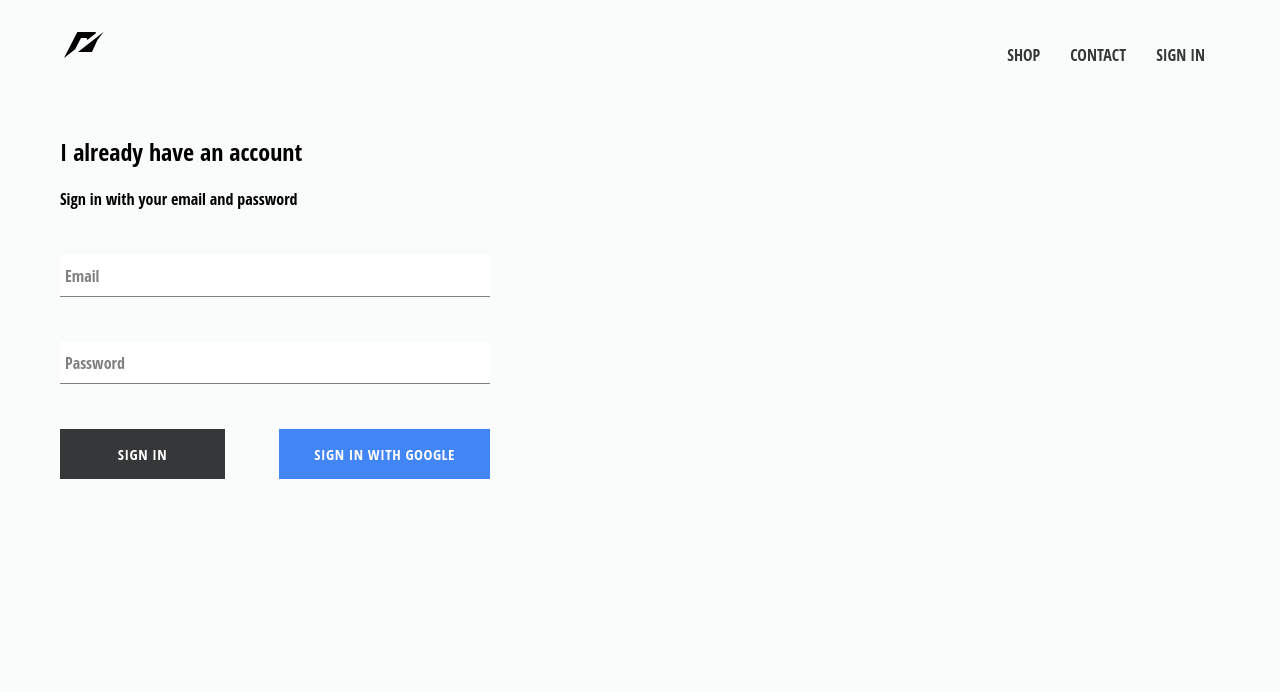
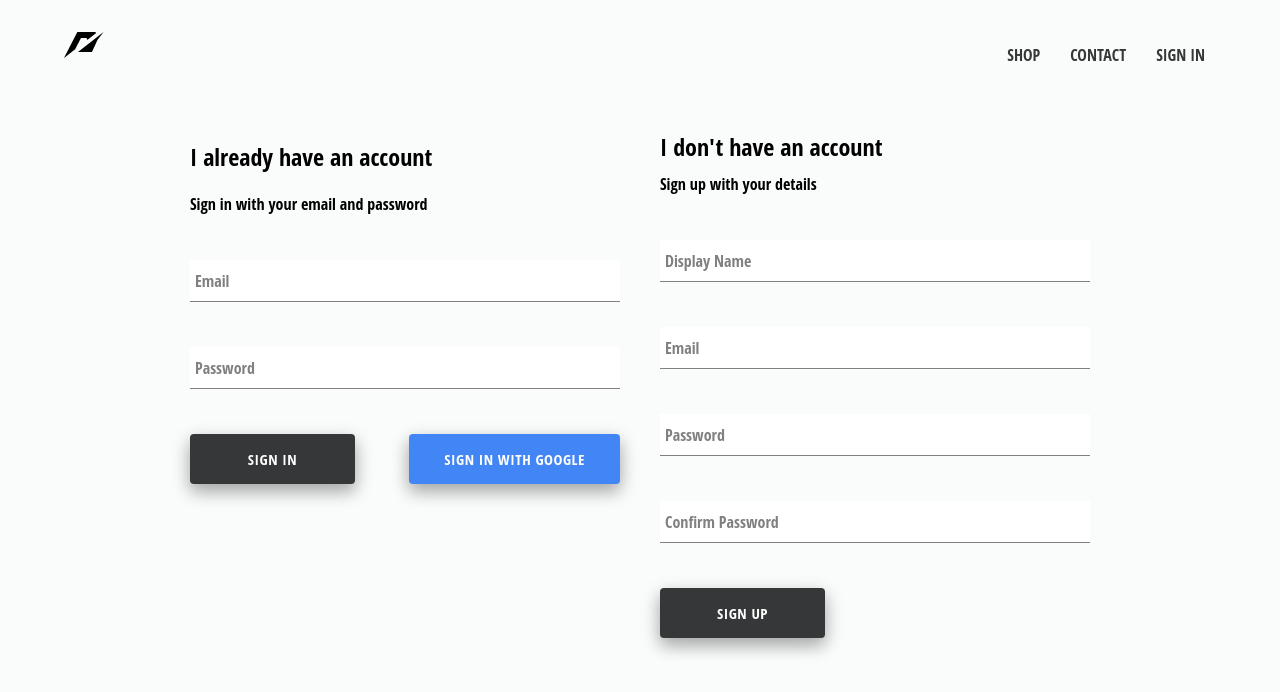
Before and after one commit to Princekelsey/fast_sales_ecommerce, a React (Create React App) app: page /signin in a window 1280 px wide. Shown: the top 692 px of the page. Built offline with nearby package versions, Linux system fonts and the light colour scheme; no server answers.

Commit message:
added sign up component and also added firebase database and auth

```diff
--- a/src/App.js
+++ b/src/App.js
@@ -4,7 +4,7 @@
 import Shop from "./Pages/shop/Shop";
 import Header from "./Components/header/Header";
 import SignInAndSignUp from "./Pages/signAndSignUp/SignInAndSignUp";
-import { auth } from "./firebase/firebase.utils";
+import { auth, createUserProfileDocument } from "./firebase/firebase.utils";
 
 import "./App.css";
 
@@ -13,14 +13,24 @@
 
   useEffect(() => {
     let unsubscribeFromAuth = null;
-    unsubscribeFromAuth = auth.onAuthStateChanged(user => {
-      setCurrentUser(user);
-      console.log(user);
+    unsubscribeFromAuth = auth.onAuthStateChanged(async userAuth => {
+      if (userAuth) {
+        const userRef = await createUserProfileDocument(userAuth);
+        userRef.onSnapshot(snapShot => {
+          setCurrentUser({
+            id: snapShot.id,
+            ...snapShot.data()
+          });
+        });
+      }
+      setCurrentUser(userAuth);
     });
     return () => {
       unsubscribeFromAuth();
     };
-  }, [currentUser]);
+  }, []);
+
+  console.log(currentUser);
 
   return (
     <div>
--- a/src/Components/customButton/customButton.style.scss
+++ b/src/Components/customButton/customButton.style.scss
@@ -12,6 +12,8 @@
   font-family: "Open Sans Condensed";
   font-weight: bolder;
   border: none;
+  border-radius: 4px;
+  box-shadow: 0 8px 16px 0 rgba(0, 0, 0, 0.2), 0 6px 20px 0 rgba(0, 0, 0, 0.19);
   cursor: pointer;
 
   &:hover {
--- /dev/null
+++ b/src/Components/signUp/SignUp.js
@@ -0,0 +1,87 @@
+import React, { useState } from "react";
+import FormInput from "../formInput/FormInput";
+import CustomButton from "../customButton/CustomButton";
+import { auth, createUserProfileDocument } from "../../firebase/firebase.utils";
+
+import "./signUp.style.scss";
+
+const initialState = {
+  displayName: "",
+  email: "",
+  password: "",
+  confirmPassword: ""
+};
+
+const SignUp = () => {
+  const [newUser, setNewUser] = useState(initialState);
+
+  const handleSubmit = async event => {
+    event.preventDefault();
+    const { displayName, email, password, confirmPassword } = newUser;
+
+    if (password !== confirmPassword) {
+      alert("Password must match");
+      return;
+    }
+
+    try {
+      const { user } = await auth.createUserWithEmailAndPassword(
+        email,
+        password
+      );
+      await createUserProfileDocument(user, { displayName });
+      setNewUser(initialState);
+    } catch (error) {
+      console.log(error);
+    }
+  };
+
+  const handleChange = event => {
+    const { value, name } = event.target;
+    setNewUser({ ...newUser, [name]: value });
+  };
+
+  return (
+    <div className="sign-up">
+      <h2 className="title">I don't have an account</h2>
+      <span>Sign up with your details</span>
+      <form className="sign-up-form" onSubmit={handleSubmit}>
+        <FormInput
+          type="text"
+          name="displayName"
+          value={newUser.displayName}
+          onChange={handleChange}
+          label="Display Name"
+          required
+        />
+        <FormInput
+          type="email"
+          name="email"
+          value={newUser.email}
+          onChange={handleChange}
+          label="Email"
+          required
+        />
+        <FormInput
+          type="password"
+          name="password"
+          value={newUser.password}
+          onChange={handleChange}
+          label="Password"
+          required
+        />
+        <FormInput
+          type="password"
+          name="confirmPassword"
+          value={newUser.confirmPassword}
+          onChange={handleChange}
+          label="Confirm Password"
+          required
+        />
+        <CustomButton type="submit">Sign Up</CustomButton>
+      </form>
+    </div>
+  );
+};
+
+export default SignUp;
--- /dev/null
+++ b/src/Components/signUp/signUp.style.scss
@@ -0,0 +1,9 @@
+.sign-up {
+  display: flex;
+  flex-direction: column;
+  width: 430px;
+
+  .title {
+    margin: 10px 0;
+  }
+}
--- a/src/Pages/signAndSignUp/SignInAndSignUp.js
+++ b/src/Pages/signAndSignUp/SignInAndSignUp.js
@@ -1,5 +1,6 @@
 import React from "react";
 import SignIn from "../../Components/signIn/SignIn";
+import SignUp from "../../Components/signUp/SignUp";
 
 import "./signInAndSignUp.style.scss";
 
@@ -7,6 +8,7 @@
   return (
     <div className="sign-in-and-sign-up">
       <SignIn />
+      <SignUp />
     </div>
   );
 };
--- a/src/Pages/signAndSignUp/signInAndSignUp.style.scss
+++ b/src/Pages/signAndSignUp/signInAndSignUp.style.scss
@@ -0,0 +1,6 @@
+.sign-in-and-sign-up {
+  display: flex;
+  justify-content: space-between;
+  width: 900px;
+  margin: 30px auto;
+}
--- a/src/firebase/firebase.utils.js
+++ b/src/firebase/firebase.utils.js
@@ -13,6 +13,27 @@
   measurementId: "G-48FTRZQZ4J"
 };
 
+export const createUserProfileDocument = async (userAuth, additionalData) => {
+  if (!userAuth) return;
+  const userRef = firestore.doc(`users/${userAuth.uid}`);
+  const snapShot = await userRef.get();
+  if (!snapShot.exists) {
+    const { displayName, email } = userAuth;
+    const createdDate = new Date();
+    try {
+      await userRef.set({
+        displayName,
+        email,
+        createdDate,
+        ...additionalData
+      });
+    } catch (error) {
+      console.log("Error creating user", error.message);
+    }
+  }
+  return userRef;
+};
+
 firebase.initializeApp(config);
 export const auth = firebase.auth();
 export const firestore = firebase.firestore();
```
